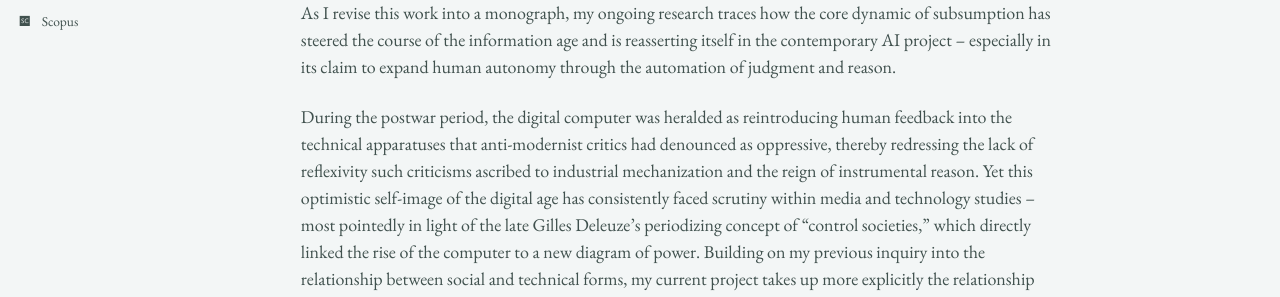
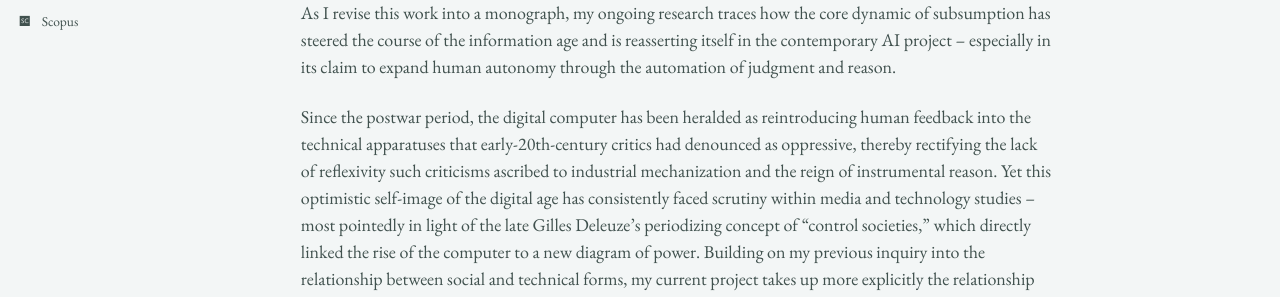
Before and after one commit to epujol90/epujol90.github.io, a Jekyll site: the page built from _pages/research.md, in a window 1280 px wide and 1147 px high. Shown: the part 541-838 px from the top of the window. Built offline with Jekyll 4.4.1, drawn with Linux system fonts in a browser that asks for light colours; some web fonts are replaced; a script bundle is joined from its source files by our own code; library files that are not in the unit come from our copies; some of the changed text lies outside the part shown.

Commit message:
Update research.md

```diff
--- a/_pages/research.md
+++ b/_pages/research.md
@@ -11,4 +11,4 @@ My doctoral work centered on the _longue durée_ of industrial modernity and wha
 
 As I revise this work into a monograph, my ongoing research traces how the core dynamic of subsumption has steered the course of the information age and is reasserting itself in the contemporary AI project -- especially in its claim to expand human autonomy through the automation of judgment and reason.
 
-During the postwar period, the digital computer was heralded as reintroducing human feedback into the technical apparatuses that anti-modernist critics had denounced as oppressive, thereby redressing the lack of reflexivity such criticisms ascribed to industrial mechanization and the reign of instrumental reason. Yet this optimistic self-image of the digital age has consistently faced scrutiny within media and technology studies -- most pointedly in light of the late Gilles Deleuze's periodizing concept of “control societies," which directly linked the rise of the computer to a new diagram of power. Building on my previous inquiry into the relationship between social and technical forms, my current project takes up more explicitly the relationship between the industrial form of the labor process and computation, turning to the 20th-century history of computing, postwar philosophical appraisals of machine intelligence, and the ideological afterlives of the cybernetics movement. Through this constellation, I aim to interrogate the ways in which the ontology of computing machines is bound up with the sociality of capitalist life -- and whether the socialized intelligence they harness truly foretells its overcoming.
+Since the postwar period, the digital computer has been heralded as reintroducing human feedback into the technical apparatuses that early-20th-century critics had denounced as oppressive, thereby rectifying the lack of reflexivity such criticisms ascribed to industrial mechanization and the reign of instrumental reason. Yet this optimistic self-image of the digital age has consistently faced scrutiny within media and technology studies -- most pointedly in light of the late Gilles Deleuze's periodizing concept of “control societies," which directly linked the rise of the computer to a new diagram of power. Building on my previous inquiry into the relationship between social and technical forms, my current project takes up more explicitly the relationship between the industrial form of the labor process and computation, turning to the 20th-century history of computing, postwar philosophical appraisals of machine intelligence, and the ideological afterlives of the cybernetics movement. Through this constellation, I aim to interrogate the ways in which the ontology of computing machines is bound up with the sociality of capitalist life -- and whether the socialized intelligence they harness truly foretells its overcoming.
```
